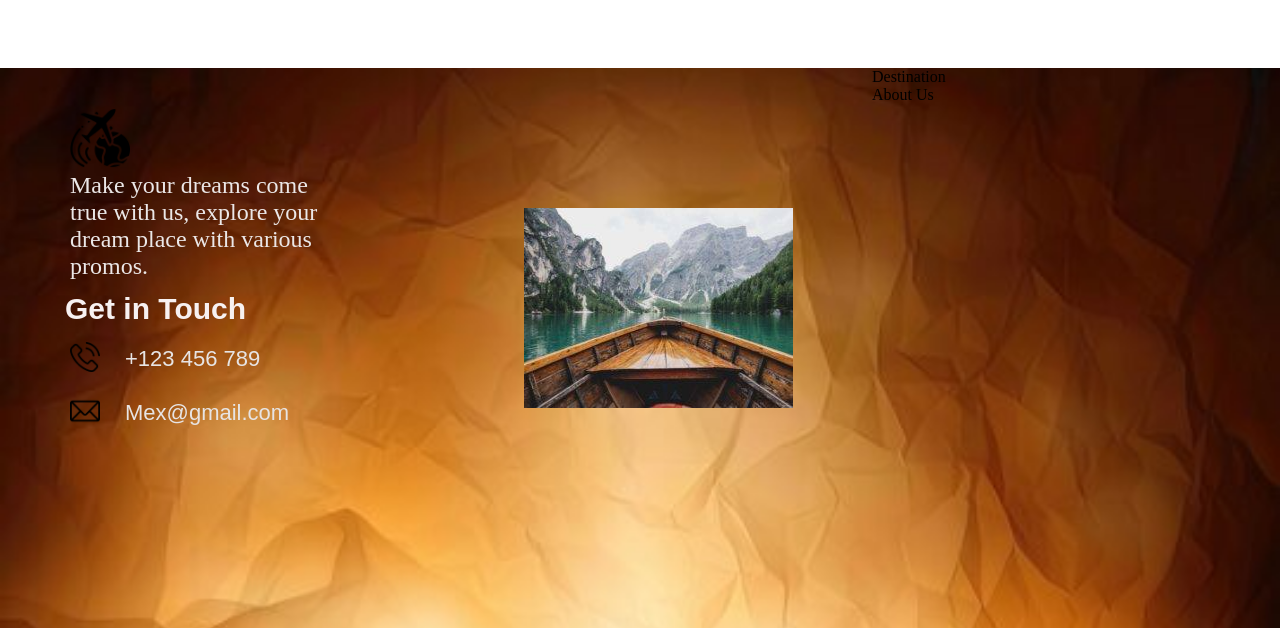
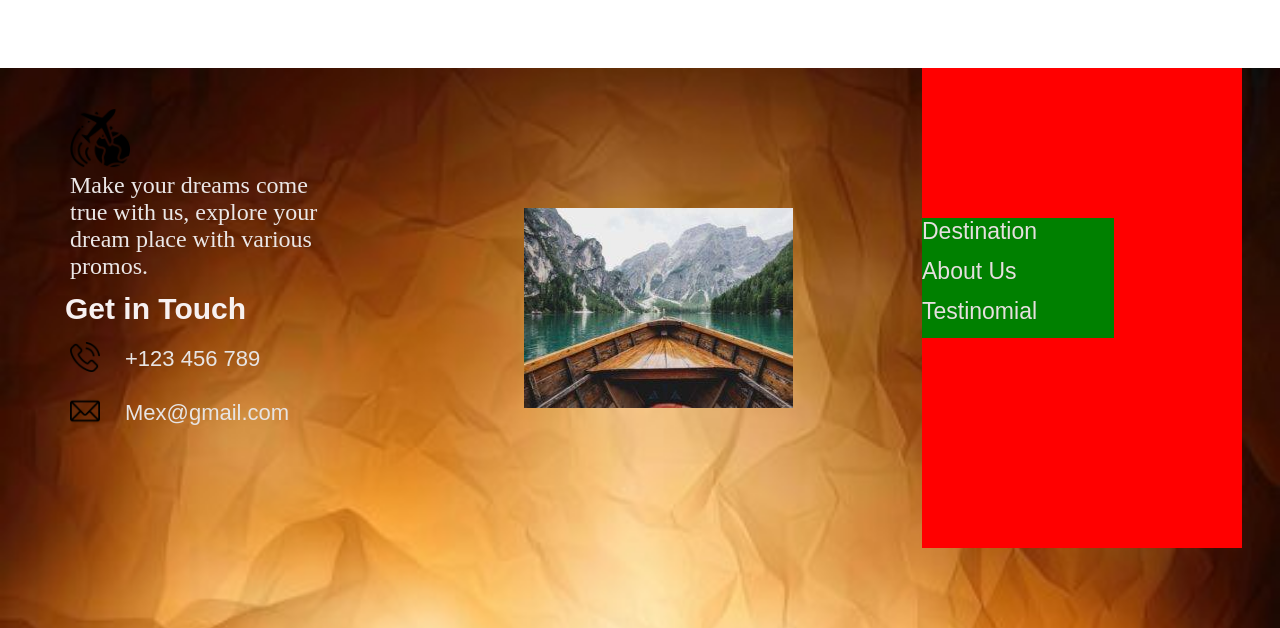
Before and after one commit to Anjana-20782/Behance.net, a plain HTML site: page index.html in a window 1280 px wide. Shown: the part 3252-3880 px from the top of the page. Drawn offline with Linux system fonts and the light colour scheme; files whose address does not match are found by name.

Commit message:
footer section craeted and added the few sections

```diff
--- a/index.html
+++ b/index.html
@@ -567,9 +567,17 @@
 
         <div class="sixth3">
 
-            <div class="foot">Destination</div>
-            <div class="foot">About Us</div>
-            <div class="foot"></div>
+            <div class="sixth4">
+
+                <div class="foot">Destination</div>
+                <div class="foot">About Us</div>
+                <div class="foot">Testinomial</div>
+
+            </div>
+
+
+
+
 
         </div>
 
--- a/style.css
+++ b/style.css
@@ -1077,7 +1077,28 @@ display: flex;
 
 .sixth3{
 
-    width: 20%;
-    height: 50vh;
-    /* background-color: red; */
+    width: 25%;
+    height: 60vh;
+    background-color: red;
+    margin-left: 50px;
 }
+
+.sixth4{
+
+    width: 60%;
+    height: 120px;
+    background-color: green;
+    margin-top: 150px;
+}
+
+.foot{
+
+    color: rgb(230, 223, 223);
+    font-size: 23px;
+    font-style: normal;
+    font-family: arial;
+    font-weight: 100;
+    height: 40px;
+
+
+}
```
